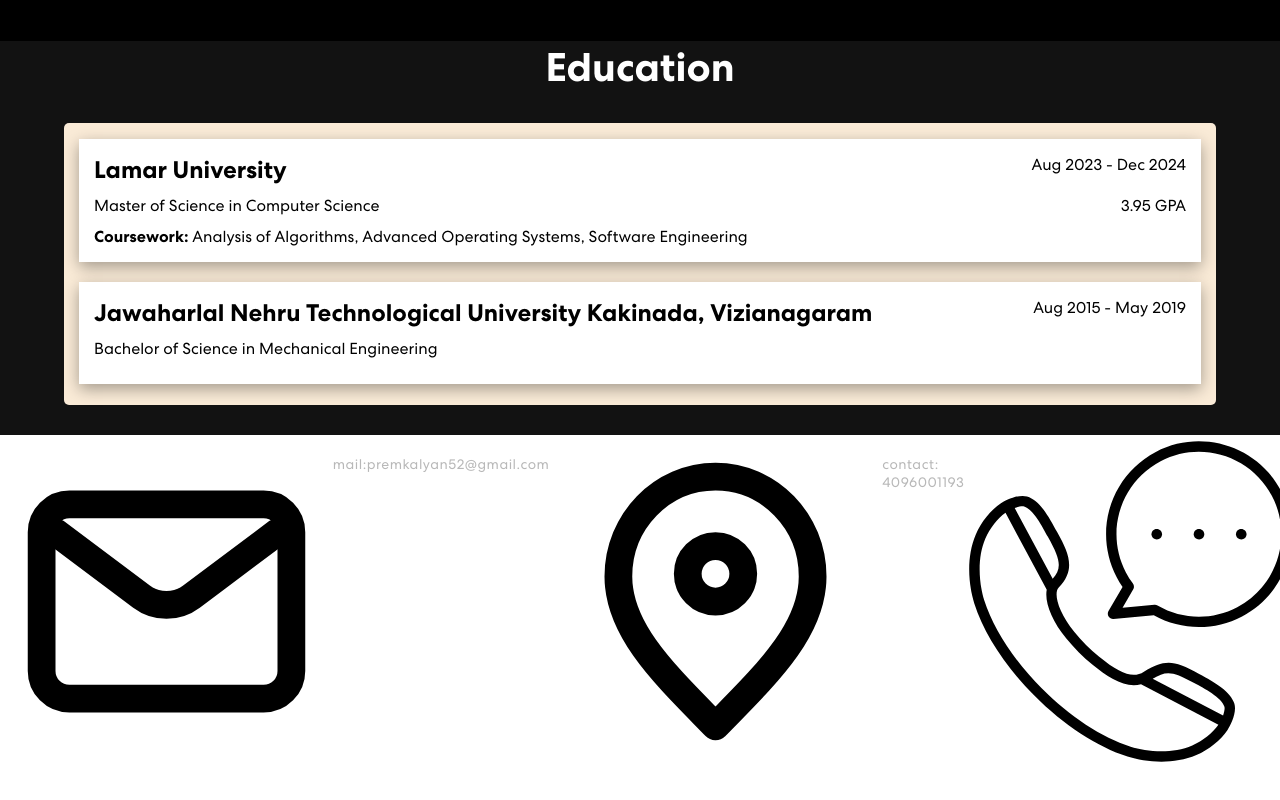
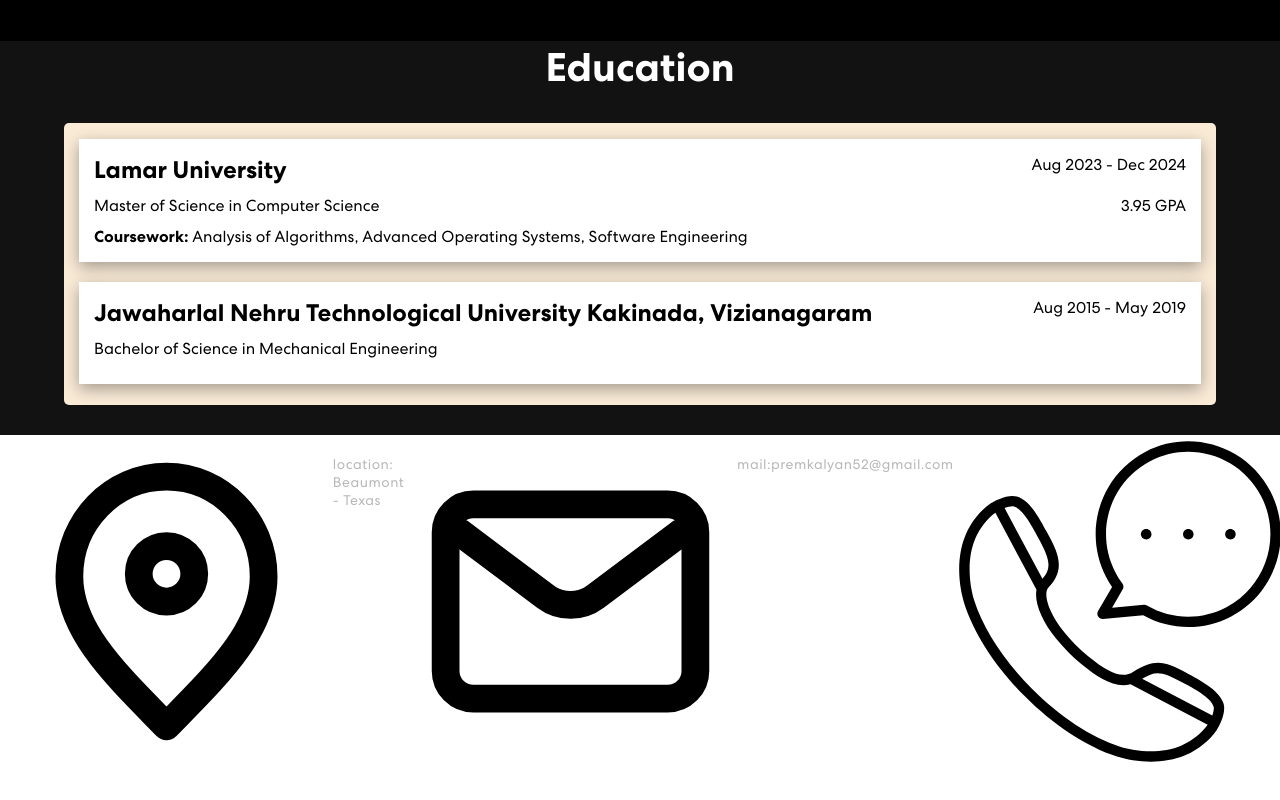
Before and after one commit to premkalyan-keerthi/pkeerthi_portfolio, a React (Create React App) app: page / in a window 1280 px wide. Shown: the part 3223-4023 px from the top of the page. Built offline with nearby package versions, Linux system fonts and the light colour scheme.

Commit message:
latest changes for footer

```diff
--- a/src/components/Footer.js
+++ b/src/components/Footer.js
@@ -5,9 +5,9 @@
 const Footer = () => {
   return (
     <footer className="footer" style={{backgroundColor: "white"}}>
+      <img src={location} alt="" /><p>location: Beaumont - Texas</p>
       <img src={mail} alt="" /><p>mail:premkalyan52@gmail.com</p>
-      <img src={location} alt="" /><p>contact: 4096001193</p>
-      <img src={contact} alt="" /><p>location: Beaumont - Texas</p>
+      <img src={contact} alt="" /><p>contact: 4096001193</p>
     </footer>
   )
 }
```
